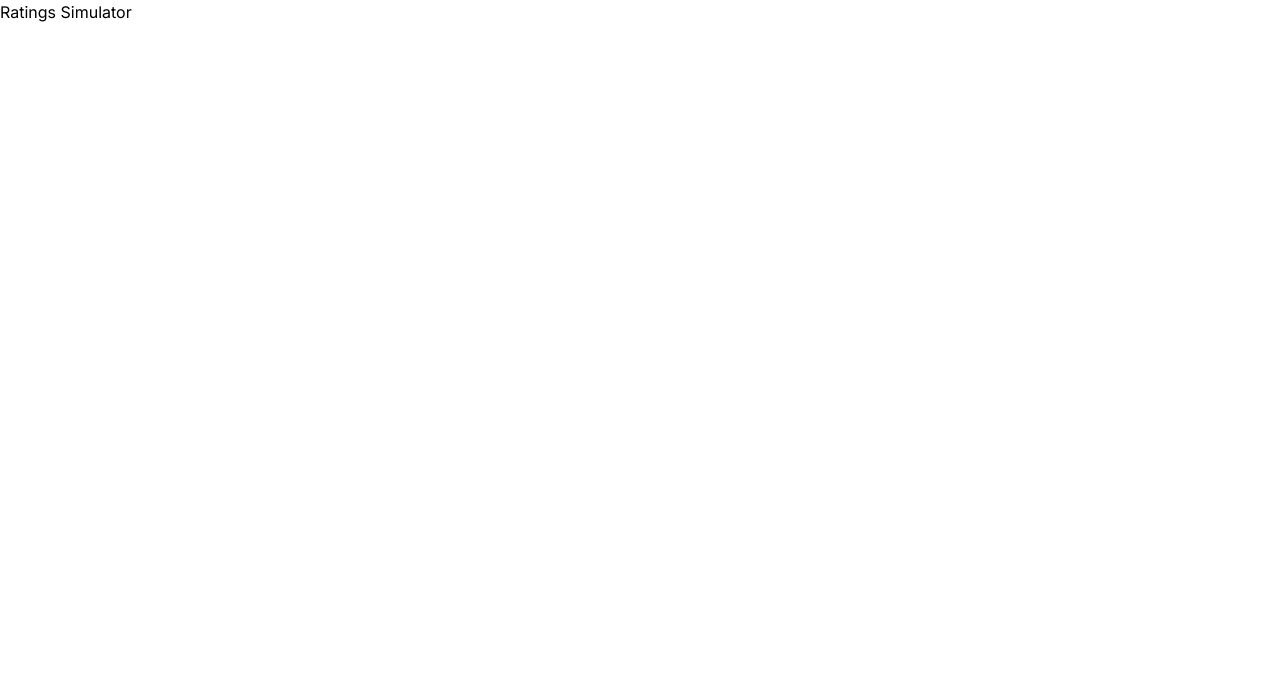
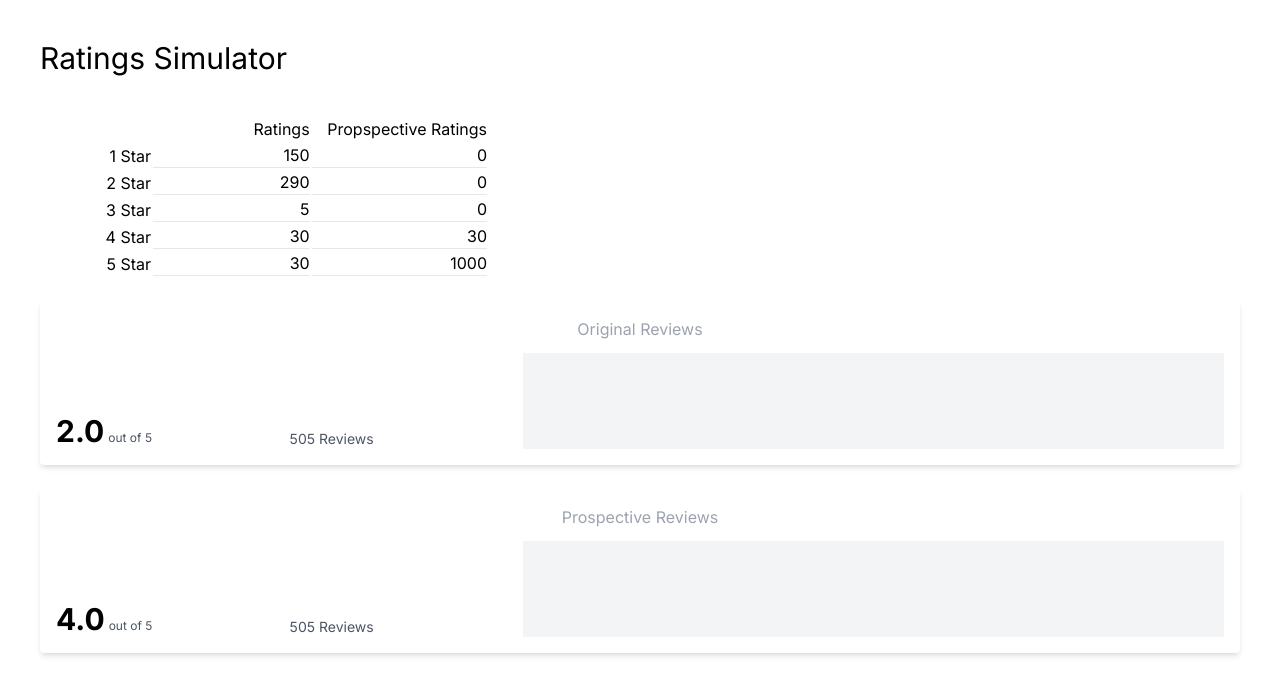
Before and after one commit to qvik/ratings-simulator, a React (Vite) app: page / in a window 1280 px wide. Shown: the top 694 px of the page. Built offline with nearby package versions, Linux system fonts and the light colour scheme.

Commit message:
feat: simulation form and chart placeholders

```diff
--- a/src/App.tsx
+++ b/src/App.tsx
@@ -1,8 +1,80 @@
+import numeral from 'numeral';
+
 import { useState } from 'react';
+import RatingsForm from './components/RatingsForm/RatingsForm';
+import { RatingsFormData } from './types';
+
+import Star from './assets/star.svg';
+
 import './App.css';
+import StackedBarChart from './components/StackedBarChart/StackedBarChart';
+import Card from './components/Card/Card';
 
-function App() {
-  return <h1>Ratings Simulator</h1>;
+const MAU_POOL = 200000;
+
+const reduceSum = (acc: number, count: number) => acc + count;
+const reduceSumRating = (acc: number, count: number, index: number) =>
+  acc + count * (index + 1);
+
+export default function App() {
+  const [formData, setFormData] = useState<RatingsFormData>({
+    ratings: [150, 290, 5, 30, 30],
+    prospectiveRatings: [0, 0, 0, 30, 1000],
+  });
+
+  const combinedRatings = formData.ratings.map(
+    (rating, index) => rating + formData.prospectiveRatings[index]
+  );
+
+  const ratingCount = formData.ratings.reduce(reduceSum, 0);
+  const combinedRatingCount = combinedRatings.reduce(reduceSum, 0);
+
+  // const ratingsPercentage = ratingCount / MAU_POOL;
+  // const combinedRatingsPercentage = combinedRatingCount / MAU_POOL;
+
+  const averageRating =
+    formData.ratings.reduce(reduceSumRating, 0) / ratingCount;
+  const averageProspectiveRating =
+    combinedRatings.reduce(reduceSumRating, 0) / combinedRatingCount;
+
+  return (
+    <div className="p-10">
+      <h1 className="text-3xl mb-10">Ratings Simulator</h1>
+      <div className={'mb-6 max-w-md'}>
+        <RatingsForm formData={formData} setFormData={setFormData} />
+      </div>
+      <Card title={'Original Reviews'}>
+        <div className="flex items-end flex-col sm:flex-row">
+          <div className="flex items-baseline gap-1 w-full sm:w-1/5">
+            <strong className="text-3xl">
+              {numeral(averageRating).format('0.0')}
+            </strong>{' '}
+            <span className="text-xs text-gray-600">out of 5</span>
+          </div>
+          <div className="flex w-full sm:w-1/5">
+            <span className="text-sm text-gray-600">{ratingCount} Reviews</span>
+          </div>
+          <div className="w-full sm:w-3/5">
+            <StackedBarChart />
+          </div>
+        </div>
+      </Card>
+      <Card title={'Prospective Reviews'}>
+        <div className="flex items-end flex-col sm:flex-row">
+          <div className="flex items-baseline gap-1 w-full sm:w-1/5">
+            <strong className="text-3xl">
+              {numeral(averageProspectiveRating).format('0.0')}
+            </strong>{' '}
+            <span className="text-xs text-gray-600">out of 5</span>
+          </div>
+          <div className="flex w-full sm:w-1/5">
+            <span className="text-sm text-gray-600">{ratingCount} Reviews</span>
+          </div>
+          <div className="w-full sm:w-3/5">
+            <StackedBarChart />
+          </div>
+        </div>
+      </Card>
+    </div>
+  );
 }
-
-export default App;
--- /dev/null
+++ b/src/components/Card/Card.tsx
@@ -0,0 +1,13 @@
+type CardProps = {
+  children: JSX.Element;
+  title: string;
+};
+
+export default function Card({ children, title }: CardProps) {
+  return (
+    <div className={'shadow-md bg-white p-4 mb-6 rounded'}>
+      <h4 className="text-center mb-3 text-gray-400">{title}</h4>
+      {children}
+    </div>
+  );
+}
--- /dev/null
+++ b/src/components/RatingsForm/RatingsForm.tsx
@@ -0,0 +1,76 @@
+import { Dispatch, InputHTMLAttributes, SetStateAction } from 'react';
+import { getIntegerInputValue } from '../../helpers';
+import { RatingsFormData } from '../../types';
+
+type NumberInputProps = InputHTMLAttributes<HTMLInputElement>;
+
+function NumberInput(props: NumberInputProps) {
+  return (
+    <input
+      type="text"
+      className="border-cyan text-right w-full focus:outline-none border-b focus:border-b-black"
+      {...props}
+    />
+  );
+}
+
+type RatingsFormProps = {
+  formData: RatingsFormData;
+  setFormData: Dispatch<SetStateAction<RatingsFormData>>;
+};
+
+export default function RatingsForm({
+  formData,
+  setFormData,
+}: RatingsFormProps) {
+  const handleInputChange = (
+    e: React.ChangeEvent<HTMLInputElement>,
+    key: 'ratings' | 'prospectiveRatings',
+    rowIndex: number
+  ) => {
+    const fieldValue = e.currentTarget.value;
+    setFormData((formState) => ({
+      ...formState,
+      [key]: formData[key].map((value, index) =>
+        rowIndex === index ? getIntegerInputValue(fieldValue) : value
+      ) as RatingsFormData['ratings'],
+    }));
+  };
+
+  return (
+    <div className={'max-w-lg'}>
+      <table className="table-auto text-right">
+        <thead>
+          <tr>
+            <th style={{ width: '25%' }}>&nbsp;</th>
+            <th className="font-normal">Ratings</th>
+            <th className="font-normal">Propspective Ratings</th>
+          </tr>
+        </thead>
+        <tbody>
+          {[1, 2, 3, 4, 5].map((starCount, rowIndex) => {
+            return (
+              <tr key={String(rowIndex)}>
+                <td>{starCount} Star</td>
+                <td>
+                  <NumberInput
+                    value={formData.ratings[rowIndex]}
+                    onChange={(e) => handleInputChange(e, 'ratings', rowIndex)}
+                  />
+                </td>
+                <td>
+                  <NumberInput
+                    value={formData.prospectiveRatings[rowIndex]}
+                    onChange={(e) =>
+                      handleInputChange(e, 'prospectiveRatings', rowIndex)
+                    }
+                  />
+                </td>
+              </tr>
+            );
+          })}
+        </tbody>
+      </table>
+    </div>
+  );
+}
--- /dev/null
+++ b/src/components/StackedBarChart/StackedBarChart.tsx
@@ -0,0 +1,5 @@
+type StackedBarChartProps = {};
+
+export default function StackedBarChart(props: StackedBarChartProps) {
+  return <div className="h-[96px] bg-gray-100"></div>;
+}
--- /dev/null
+++ b/src/helpers.ts
@@ -0,0 +1,4 @@
+export function getIntegerInputValue(inputValue: string) {
+  const newValue = parseInt(inputValue?.replace(/\D/, '') || '');
+  return isNaN(newValue) ? 0 : newValue;
+}
--- /dev/null
+++ b/src/types.ts
@@ -0,0 +1,4 @@
+export type RatingsFormData = {
+  ratings: [number, number, number, number, number];
+  prospectiveRatings: [number, number, number, number, number];
+};
```
Also changed, not shown: src/assets/star.svg (added).
